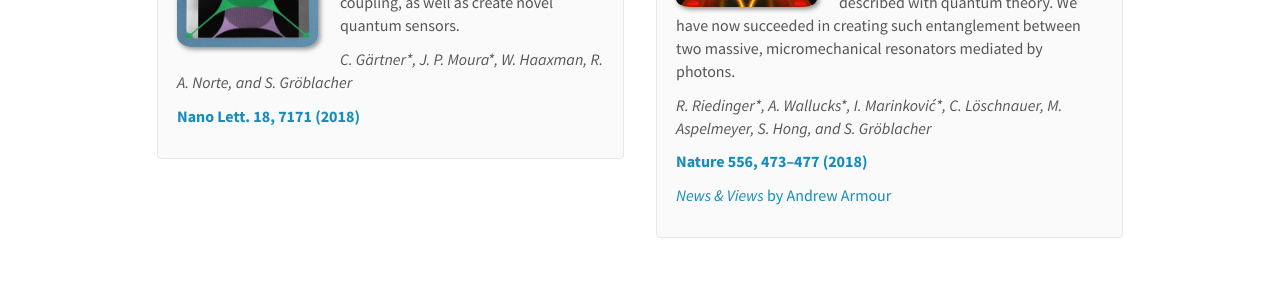
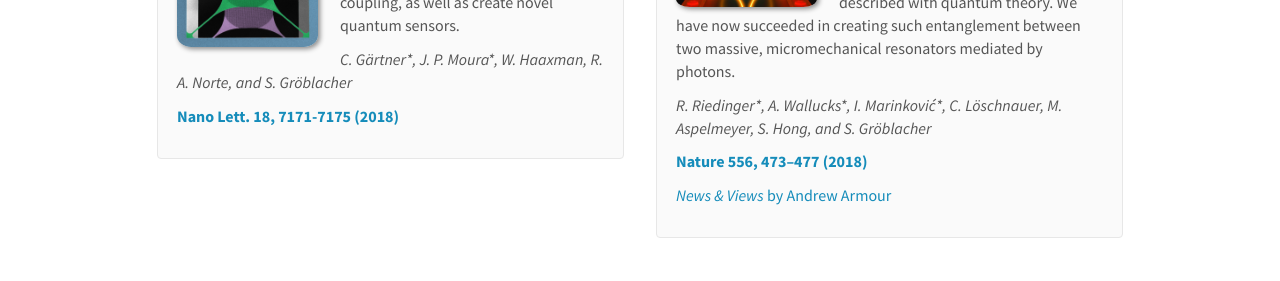
Before and after one commit to sgroeblacher/groeblacherlab, a Jekyll site: the page built from _pages/publications.md, in a window 1280 px wide and 900 px high, scrolled down 1390 px. Shown: the part 154-435 px from the top of the window. Built offline with Jekyll 4.4.1, drawn with Linux system fonts in a browser that asks for light colours; nearby versions of some CDN libraries; some of the changed text lies outside the part shown.

Commit message:
modified:   _data/publist.yml

```diff
--- a/_data/publist.yml
+++ b/_data/publist.yml
@@ -214,7 +214,7 @@
   authors: C. Gärtner\*, J. P. Moura\*, W. Haaxman, R. A. Norte, and S. Gröblacher
   link:
     url: https://doi.org/10.1021/acs.nanolett.8b03240
-    display: Nano Lett. <b>18</b>, 7171 (2018)
+    display: Nano Lett. <b>18</b>, 7171-7175 (2018)
   arxiv: 1
   eprint: https://arxiv.org/abs/1809.06372
   highlight: 1
```
